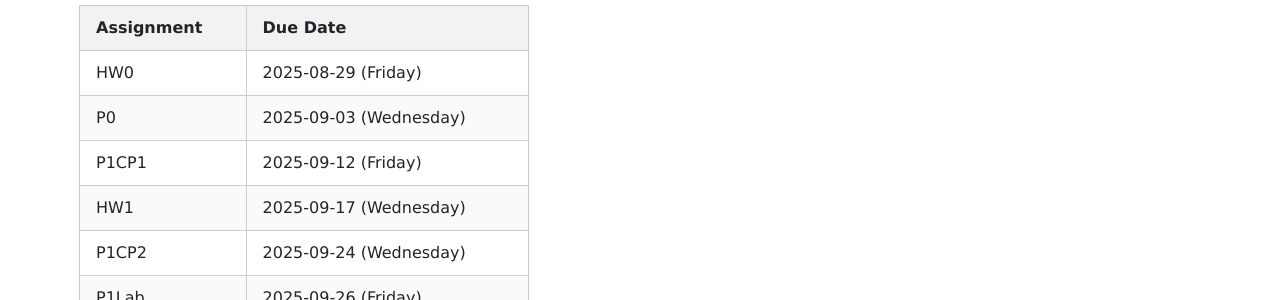
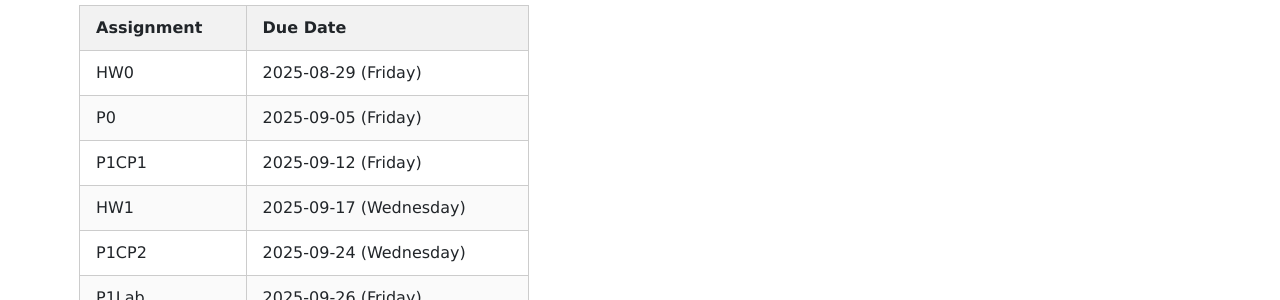
Before and after one commit to computer-networks/15-441-fa25, a Jekyll site: the page built from index.html, in a window 1280 px wide and 900 px high, scrolled down 1147 px. Shown: the part 152-452 px from the top of the window. Built offline with Jekyll 4.4.1, drawn with Linux system fonts in a browser that asks for light colours; nearby versions of some CDN libraries.

Commit message:
Updated p0 due date

```diff
--- a/index.html
+++ b/index.html
@@ -131,7 +131,7 @@ title: (Spring 2020) Graduate Computer Networks
   </thead>
   <tbody>
     <tr><td>HW0</td><td class="date">2025-08-29 (Friday)</td></tr>
-    <tr><td>P0</td><td class="date">2025-09-03 (Wednesday)</td></tr>
+    <tr><td>P0</td><td class="date">2025-09-05 (Friday)</td></tr>
     <tr><td>P1CP1</td><td class="date">2025-09-12 (Friday)</td></tr>
     <tr><td>HW1</td><td class="date">2025-09-17 (Wednesday)</td></tr>
     <tr><td>P1CP2</td><td class="date">2025-09-24 (Wednesday)</td></tr>
```
